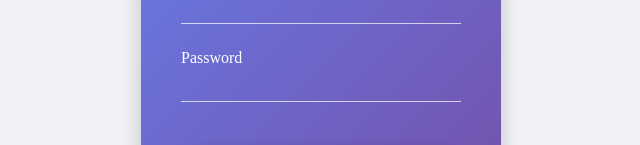
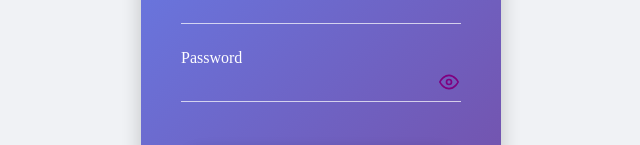
Before and after one commit to karthi0348/news-frontend, a React (Create React App) app: page /login in a window 1280 px wide. Shown: the part 326-471 px from the top of the page, without its empty margins (319-959 px from the left). Built offline with nearby package versions, Linux system fonts and the light colour scheme.

Commit message:
login show password

```diff
--- a/src/pages/LoginPage.js
+++ b/src/pages/LoginPage.js
@@ -16,12 +16,15 @@
     const { login} = useAuth();
     const navigate = useNavigate();
     const [isSubmitting, setIsSubmitting] = useState(false);
+    const [showPassword, setShowPassword] = useState(false);
 
     const { register, handleSubmit, formState: { errors } } = useForm({
         resolver: yupResolver(schema),
     });
 
-
+    const togglePasswordVisibility = () => {
+        setShowPassword(!showPassword);
+    };
 
     const onSubmit = async (data) => {
     setIsSubmitting(true);
@@ -69,8 +72,6 @@
     }
 };
 
-
-
     return (
         <div style={styles.outerContainer}>
             <div style={styles.background}>
@@ -90,12 +91,32 @@
                         </div>
                         <div style={styles.inputGroup}>
                             <label style={styles.label}>Password</label>
-                            <input
-                                type="password"
-                                {...register('password')}
-                                style={styles.input}
-                                autoComplete="current-password"
-                            />
+                            <div style={styles.passwordContainer}>
+                                <input
+                                    type={showPassword ? "text" : "password"}
+                                    {...register('password')}
+                                    style={styles.passwordInput}
+                                    autoComplete="current-password"
+                                />
+                                <button
+                                    type="button"
+                                    onClick={togglePasswordVisibility}
+                                    style={styles.eyeButton}
+                                    aria-label={showPassword ? "Hide password" : "Show password"}
+                                >
+                                    {showPassword ? (
+                                        <svg width="20" height="20" viewBox="0 0 24 24" fill="none" stroke="purple" strokeWidth="2">
+                                            <path d="M17.94 17.94A10.07 10.07 0 0 1 12 20c-7 0-11-8-11-8a18.45 18.45 0 0 1 5.06-5.94M9.9 4.24A9.12 9.12 0 0 1 12 4c7 0 11 8 11 8a18.5 18.5 0 0 1-2.16 3.19m-6.72-1.07a3 3 0 1 1-4.24-4.24"/>
+                                            <line x1="1" y1="1" x2="23" y2="23"/>
+                                        </svg>
+                                    ) : (
+                                        <svg width="20" height="20" viewBox="0 0 24 24" fill="none" stroke="purple" strokeWidth="2">
+                                            <path d="M1 12s4-8 11-8 11 8 11 8-4 8-11 8-11-8-11-8z"/>
+                                            <circle cx="12" cy="12" r="3"/>
+                                        </svg>
+                                    )}
+                                </button>
+                            </div>
                             {errors.password && <p style={styles.error}>{errors.password.message}</p>}
                         </div>
                         <button
@@ -201,6 +222,38 @@
         outline: "none",
         transition: "border-color 0.3s ease",
     },
+    passwordContainer: {
+        position: "relative",
+        display: "flex",
+        alignItems: "flex-end",
+    },
+    passwordInput: {
+        width: "100%",
+        padding: "0 40px 8px 0",
+        background: "transparent",
+        border: "none",
+        borderBottom: "1px solid rgba(255, 255, 255, 0.7)",
+        color: "white",
+        fontSize: "16px",
+        outline: "none",
+        transition: "border-color 0.3s ease",
+    },
+    eyeButton: {
+        position: "absolute",
+        right: "0",
+        bottom: "8px",
+        background: "none",
+        border: "none",
+        color: "rgba(255, 255, 255, 0.7)",
+        cursor: "pointer",
+        padding: "0",
+        display: "flex",
+        alignItems: "center",
+        justifyContent: "center",
+        width: "24px",
+        height: "24px",
+        transition: "color 0.3s ease",
+    },
     loginButton: {
         background: "white",
         color: "#764ba2",
```
